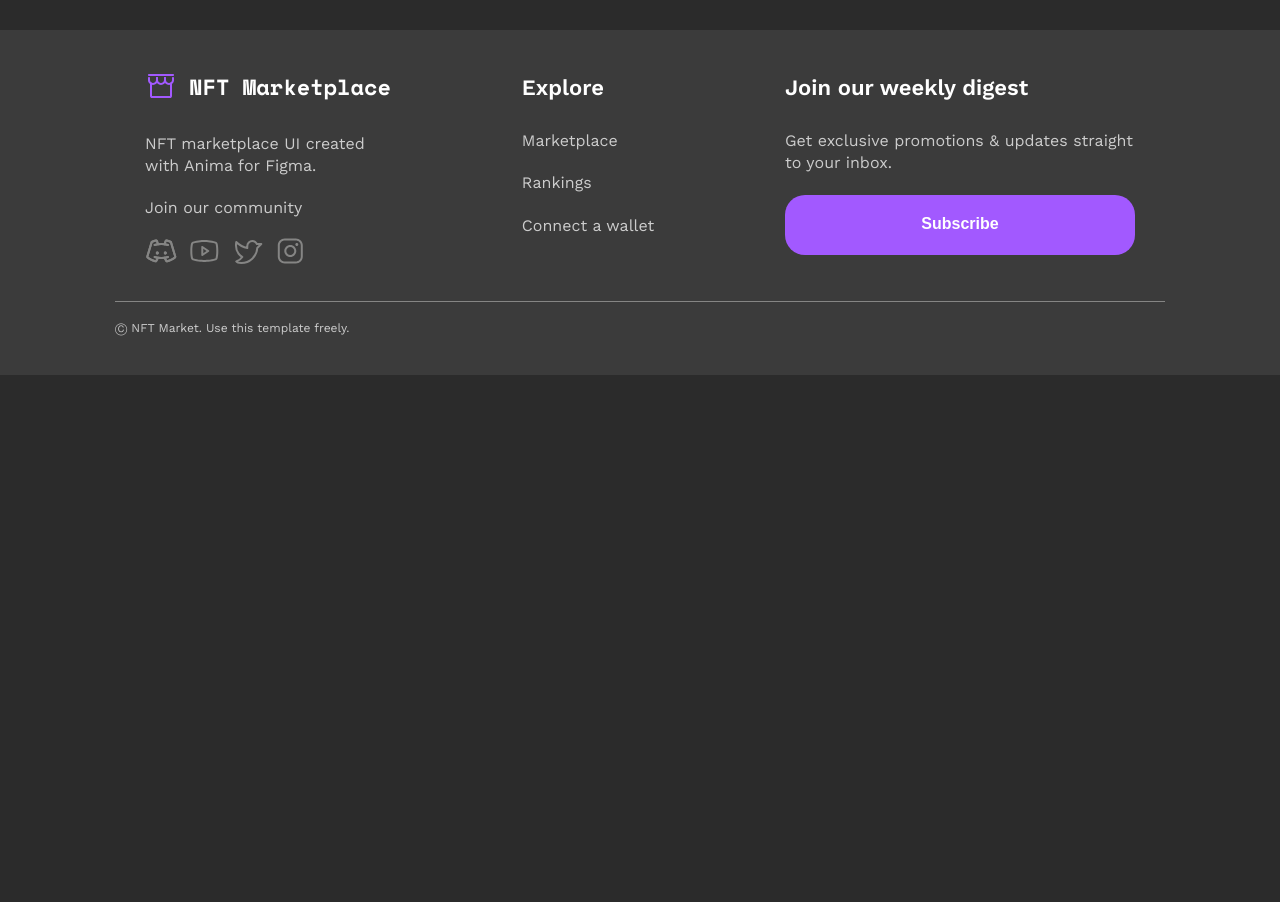
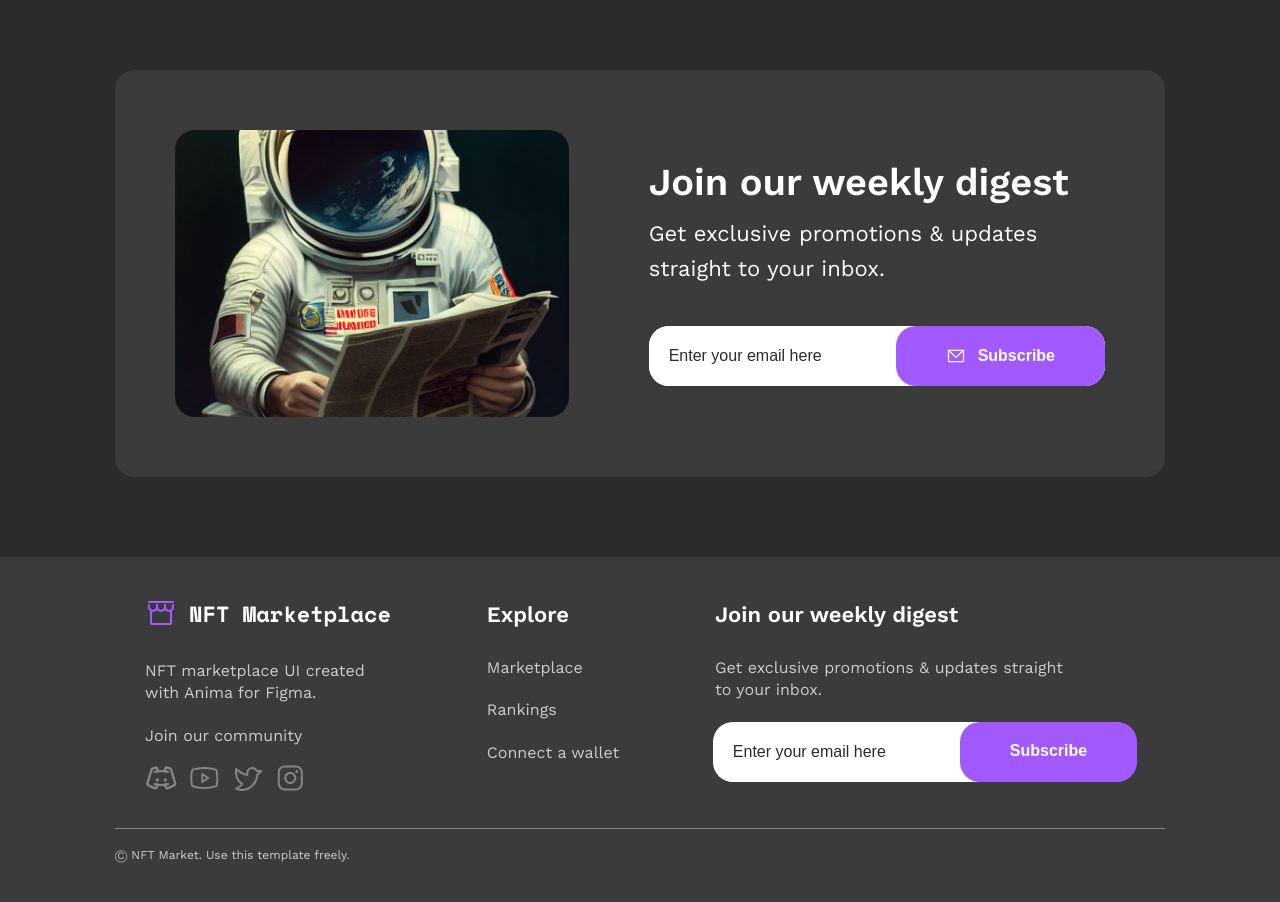
Before and after one commit to sardorw/nft-marketplace_react, a React (Vite) app: page / in a window 1280 px wide. Shown: the part 5840-6742 px from the top of the page. Before the commit the page ends 6215 px from the top, so only its background shows below. Built offline with nearby package versions, Linux system fonts and the light colour scheme.

Commit message:
feat: add join section

```diff
--- a/src/App.jsx
+++ b/src/App.jsx
@@ -6,6 +6,7 @@ import Categories from './sections/Categories/Categories'
 import MoreNFTs from './sections/MoreNFTs/MoreNFTs'
 import Mushrooms from './sections/Mushrooms/Mushrooms'
 import HowItWorks from './sections/HowItWorks/HowItWorks'
+import Join from './sections/Join/Join'
 
 function App() {
   return (
@@ -19,6 +20,7 @@ function App() {
           <MoreNFTs />
           <Mushrooms />
           <HowItWorks />
+          <Join />
         </main>
       </Layout>
     </>
--- a/src/assets/icons/index.jsx
+++ b/src/assets/icons/index.jsx
@@ -586,3 +586,26 @@ export const EyeIcon = () => (
     />
   </svg>
 )
+
+export const EnvelopeSimpleIcon = () => (
+  <svg
+    width='20'
+    height='20'
+    viewBox='0 0 20 20'
+    fill='none'
+    xmlns='http://www.w3.org/2000/svg'
+  >
+    <path
+      fillRule='evenodd'
+      clipRule='evenodd'
+      d='M1.875 4.375C1.875 4.02982 2.15482 3.75 2.5 3.75H17.5C17.8452 3.75 18.125 4.02982 18.125 4.375V15C18.125 15.3315 17.9933 15.6495 17.7589 15.8839C17.5245 16.1183 17.2065 16.25 16.875 16.25H3.125C2.79348 16.25 2.47554 16.1183 2.24112 15.8839C2.0067 15.6495 1.875 15.3315 1.875 15V4.375ZM3.125 5V15H16.875V5H3.125Z'
+      fill='white'
+    />
+    <path
+      fillRule='evenodd'
+      clipRule='evenodd'
+      d='M2.03928 3.95268C2.27253 3.69823 2.66788 3.68104 2.92233 3.91428L10 10.4021L17.0777 3.91428C17.3321 3.68104 17.7275 3.69823 17.9607 3.95268C18.194 4.20713 18.1768 4.60248 17.9223 4.83573L10.4223 11.7107C10.1834 11.9298 9.81663 11.9298 9.57768 11.7107L2.07768 4.83573C1.82323 4.60248 1.80604 4.20713 2.03928 3.95268Z'
+      fill='white'
+    />
+  </svg>
+)
--- a/src/components/Button/Button.jsx
+++ b/src/components/Button/Button.jsx
@@ -1,8 +1,9 @@
 import styles from './Button.module.scss'
 
-function Button({ children, className, variant }) {
+function Button({ children, className, variant, type }) {
   return (
     <button
+      type={type}
       className={`${styles.button}${className ? ` ${className}` : ''}${
         variant === 'outlined' ? ` ${styles.outlined}` : ''
       }`}
--- a/src/components/Footer/Footer.jsx
+++ b/src/components/Footer/Footer.jsx
@@ -8,6 +8,7 @@ import {
 } from '../../assets/icons'
 import styles from './Footer.module.scss'
 import Button from '../Button/Button'
+import SubscribeForm from '../SubscribeForm/SubscribeForm'
 
 function Footer() {
   return (
@@ -57,7 +58,7 @@ function Footer() {
             <p className={styles['join-subtitle']}>
               Get exclusive promotions & updates straight to your inbox.
             </p>
-            <Button className={styles['join-button']}>Subscribe</Button>
+            <SubscribeForm className={styles['join-button']} />
           </div>
         </div>
 
--- a/src/components/Footer/Footer.module.scss
+++ b/src/components/Footer/Footer.module.scss
@@ -87,9 +87,23 @@
   }
 
   .join-button {
-    width: 100%;
+    width: 420px;
     margin-top: 20px;
     justify-content: center;
+
+    @include sm {
+      flex-direction: column;
+      gap: 16px;
+      background-color: transparent;
+
+      input {
+        height: 46px;
+      }
+
+      button {
+        height: 46px;
+      }
+    }
   }
 
   .line {
--- /dev/null
+++ b/src/components/SubscribeForm/SubscribeForm.jsx
@@ -0,0 +1,17 @@
+import { EnvelopeSimpleIcon } from '../../assets/icons'
+import Button from '../Button/Button'
+import styles from './SubscribeForm.module.scss'
+
+function SubscribeForm({ className, icon }) {
+  return (
+    <form className={`${styles.form} ${className}`}>
+      <input placeholder='Enter your email here' />
+      <Button type='submit'>
+        {icon && <EnvelopeSimpleIcon />}
+        Subscribe
+      </Button>
+    </form>
+  )
+}
+
+export default SubscribeForm
--- /dev/null
+++ b/src/components/SubscribeForm/SubscribeForm.module.scss
@@ -0,0 +1,22 @@
+.form {
+  display: flex;
+
+  background-color: #ffffff;
+  border-radius: 20px;
+
+  input {
+    flex-grow: 1;
+    height: 60px;
+    padding: 0 20px;
+    outline: none;
+    border: none;
+    border-radius: 20px;
+    @include base-text;
+    color: $bg-color;
+
+    &::placeholder {
+      @include base-text;
+      color: $bg-color;
+    }
+  }
+}
--- /dev/null
+++ b/src/sections/Join/Join.jsx
@@ -0,0 +1,22 @@
+import Container from '../../components/Container/Container'
+import SubscribeForm from '../../components/SubscribeForm/SubscribeForm'
+import styles from './Join.module.scss'
+
+function Join() {
+  return (
+    <section>
+      <Container className={styles.container}>
+        <div className={styles.wrapper}>
+          <img src='/images/join.png' />
+          <div>
+            <h2>Join our weekly digest</h2>
+            <p>Get exclusive promotions & updates straight to your inbox.</p>
+            <SubscribeForm className={styles.form} icon />
+          </div>
+        </div>
+      </Container>
+    </section>
+  )
+}
+
+export default Join
--- /dev/null
+++ b/src/sections/Join/Join.module.scss
@@ -0,0 +1,72 @@
+.container {
+  padding-top: 40px;
+  padding-bottom: 80px;
+
+  @include sm {
+    padding-bottom: 40px;
+  }
+}
+
+.wrapper {
+  display: grid;
+  grid-template-columns: 1fr 1fr;
+  align-items: center;
+  gap: 80px;
+  padding: 60px;
+  border-radius: 20px;
+  background-color: $bg-secondary-color;
+
+  @include lg {
+    gap: 30px;
+    padding: 40px 30px;
+  }
+
+  @include md {
+    grid-template-columns: none;
+    padding: 0;
+    background-color: transparent;
+  }
+
+  img {
+    border-radius: 20px;
+  }
+
+  h2 {
+    @include h3-text;
+
+    @include lg {
+      @include h4-text;
+    }
+
+    @include md {
+      margin-top: 30px;
+    }
+  }
+
+  p {
+    margin-top: 10px;
+    @include body-text;
+
+    @include lg {
+      @include base-text;
+    }
+  }
+
+  .form {
+    margin-top: 40px;
+
+    @include lg {
+      flex-direction: column;
+      gap: 16px;
+      background-color: transparent;
+
+      input {
+        height: 46px;
+      }
+
+      button {
+        height: 46px;
+      }
+    }
+  }
+}
```
Also changed, not shown: public/images/join.png (added).
